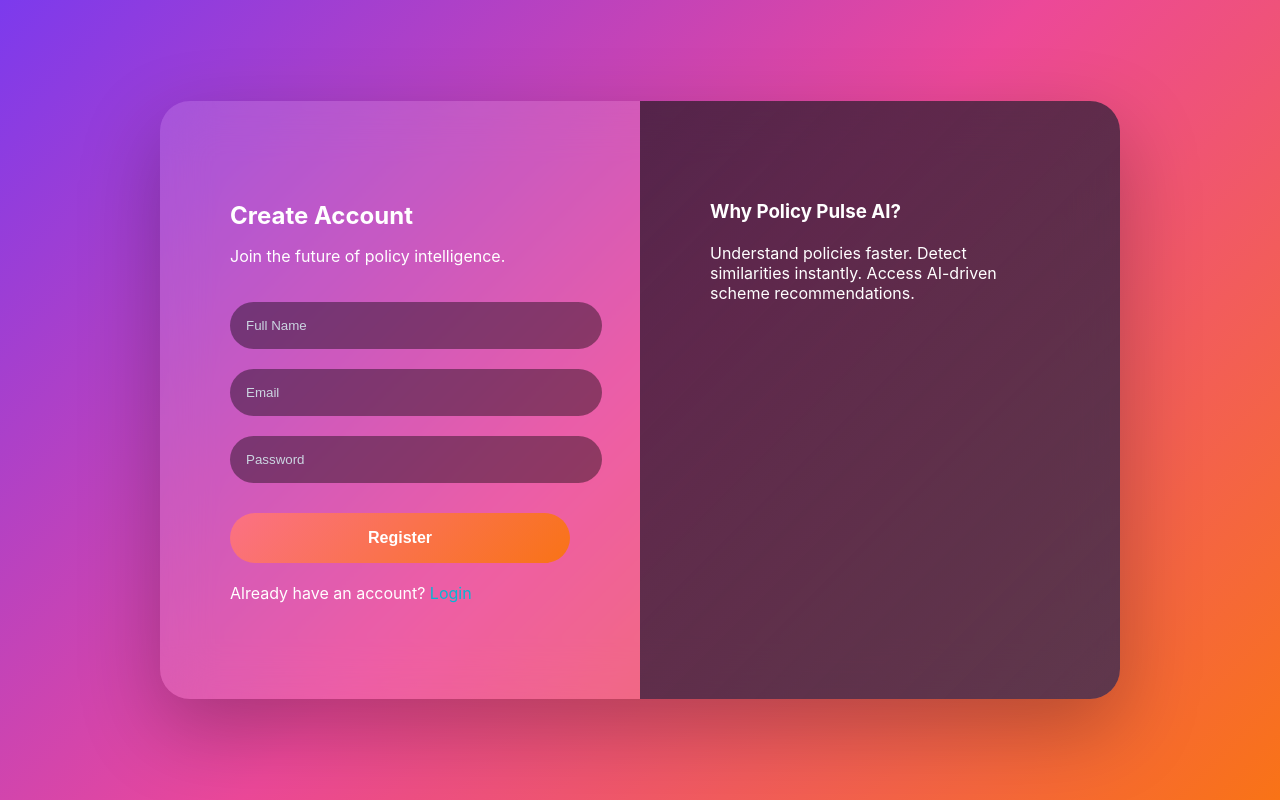
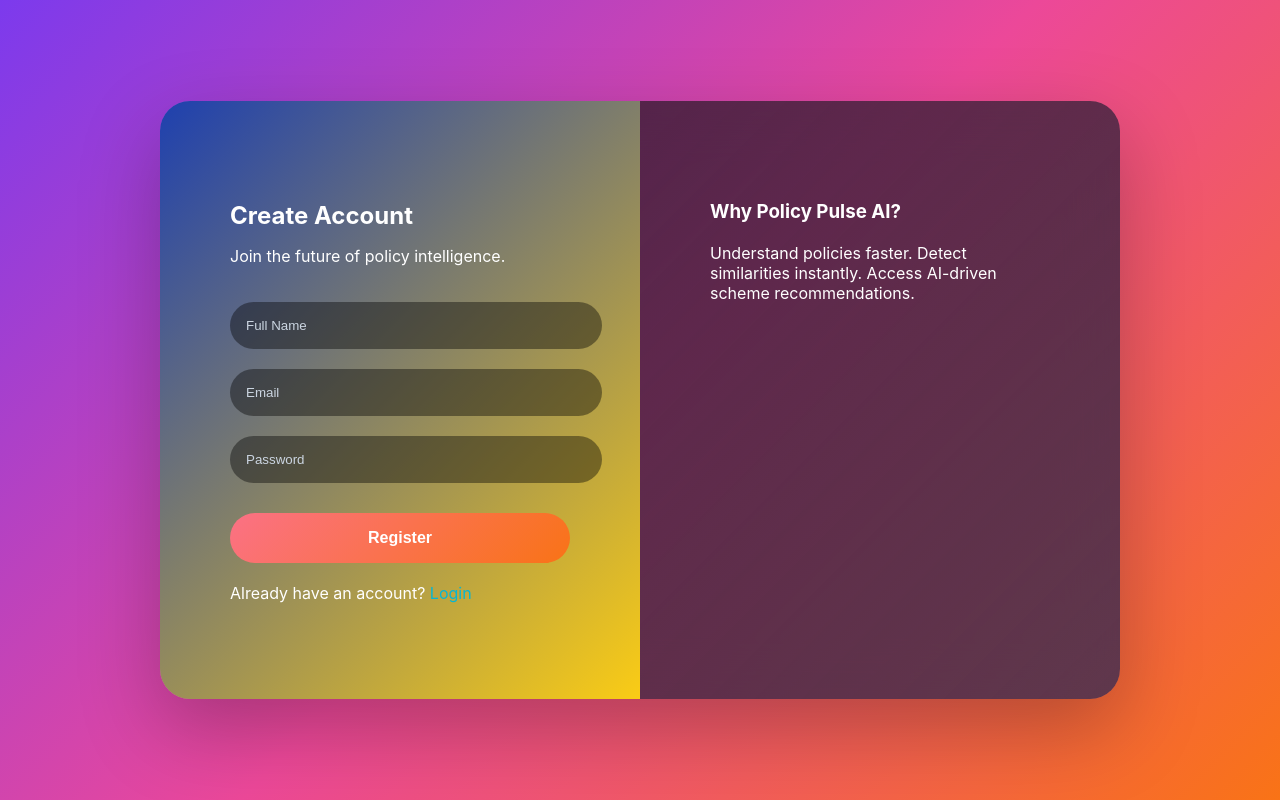
Before and after one commit to Priyanshu976/PolicyPulseAI, a Flask app: page /register in a window 1280 px wide. Run offline with Flask 3, Linux system fonts and the light colour scheme; some libraries are stand-ins or nearby versions.

Commit message:
Trying to improve UI 5

```diff
--- a/static/css/style.css
+++ b/static/css/style.css
@@ -238,6 +238,7 @@ body {
     flex: 1;
     padding: 80px 70px;
     color: white;
+    background: linear-gradient(135deg, #1e40af, #facc15);
 }
 
 .login-right {
```
